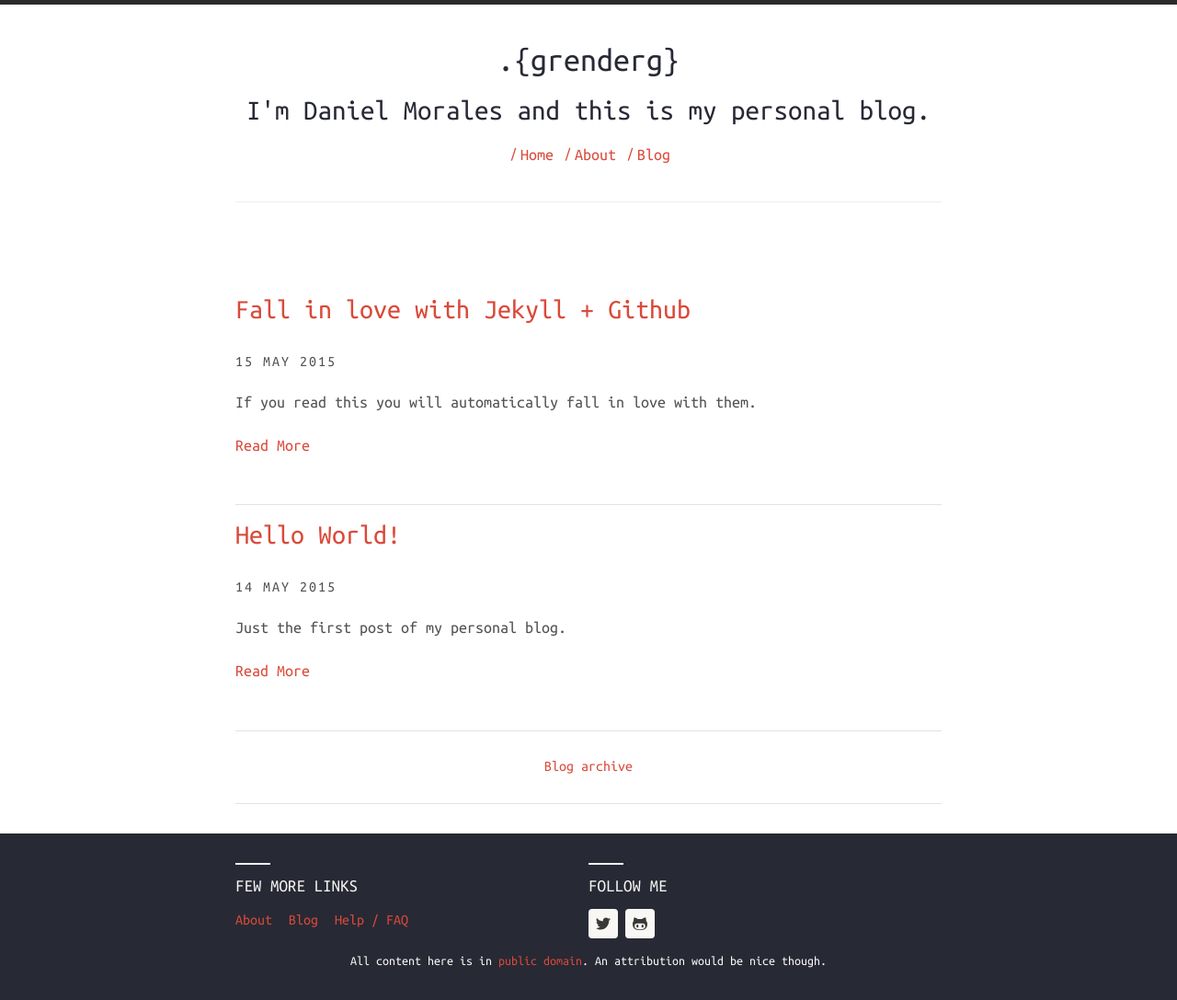
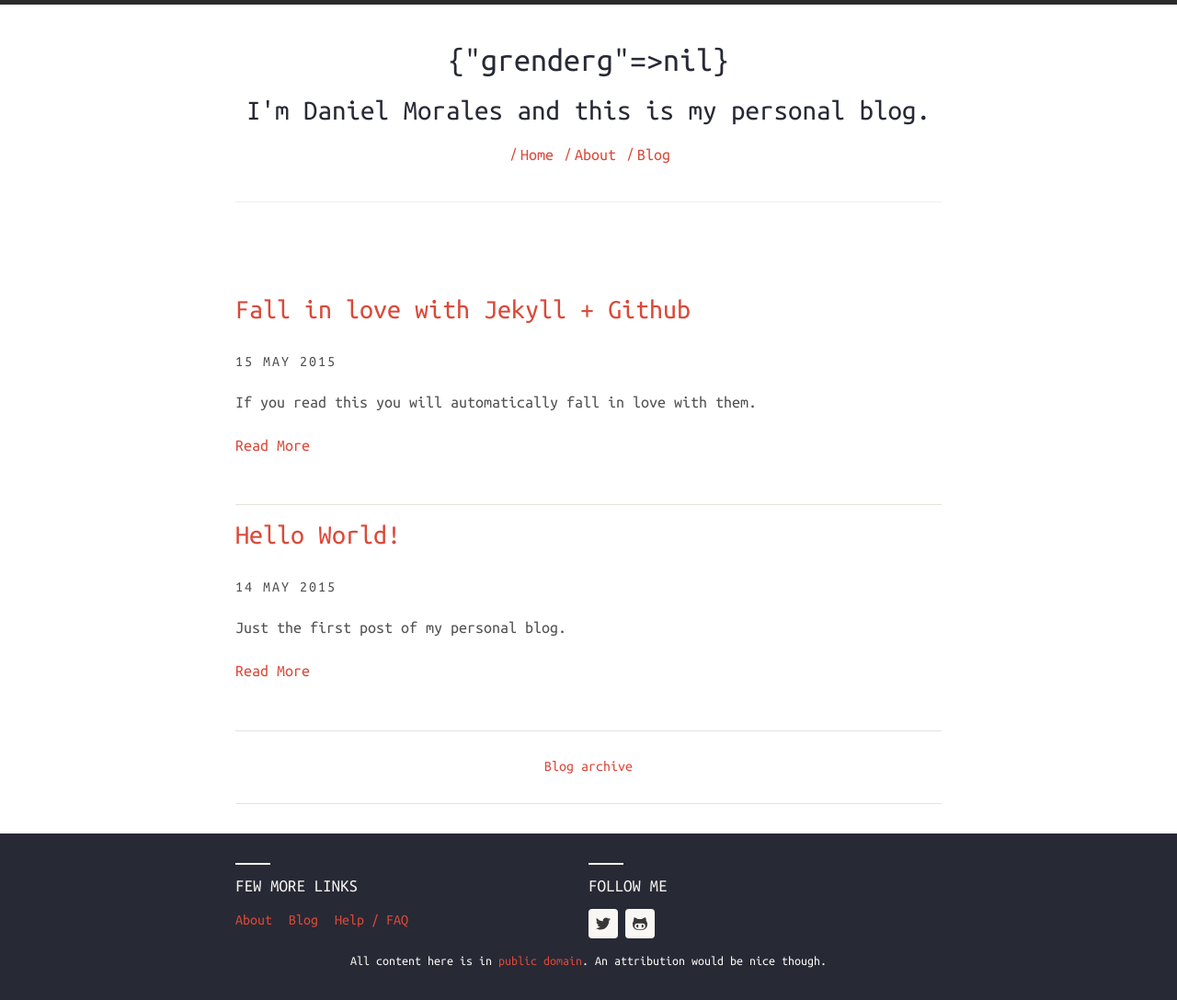
Before and after one commit to GrenderG/grenderg.github.io, a Jekyll site: the page built from index.html, in a window 1280 px wide. Shown: the whole page at 92% size. Built offline with Jekyll 4.4.1, drawn with Linux system fonts in a browser that asks for light colours; nearby versions of some CDN libraries.

```diff
--- a/_config.yml
+++ b/_config.yml
@@ -11,7 +11,7 @@ url: http://grenderg.github.io
 
 # Harmony theme configuration. Please change accordingly.
 harmony:
-  name: .{grenderg}
+  name:  {grenderg}
   # Little description about your site
   description: I'm Daniel Morales and this is my personal blog.
   meta_description: This is the personal blog of Daniel Morales, here you can find stuff about programming.
```
